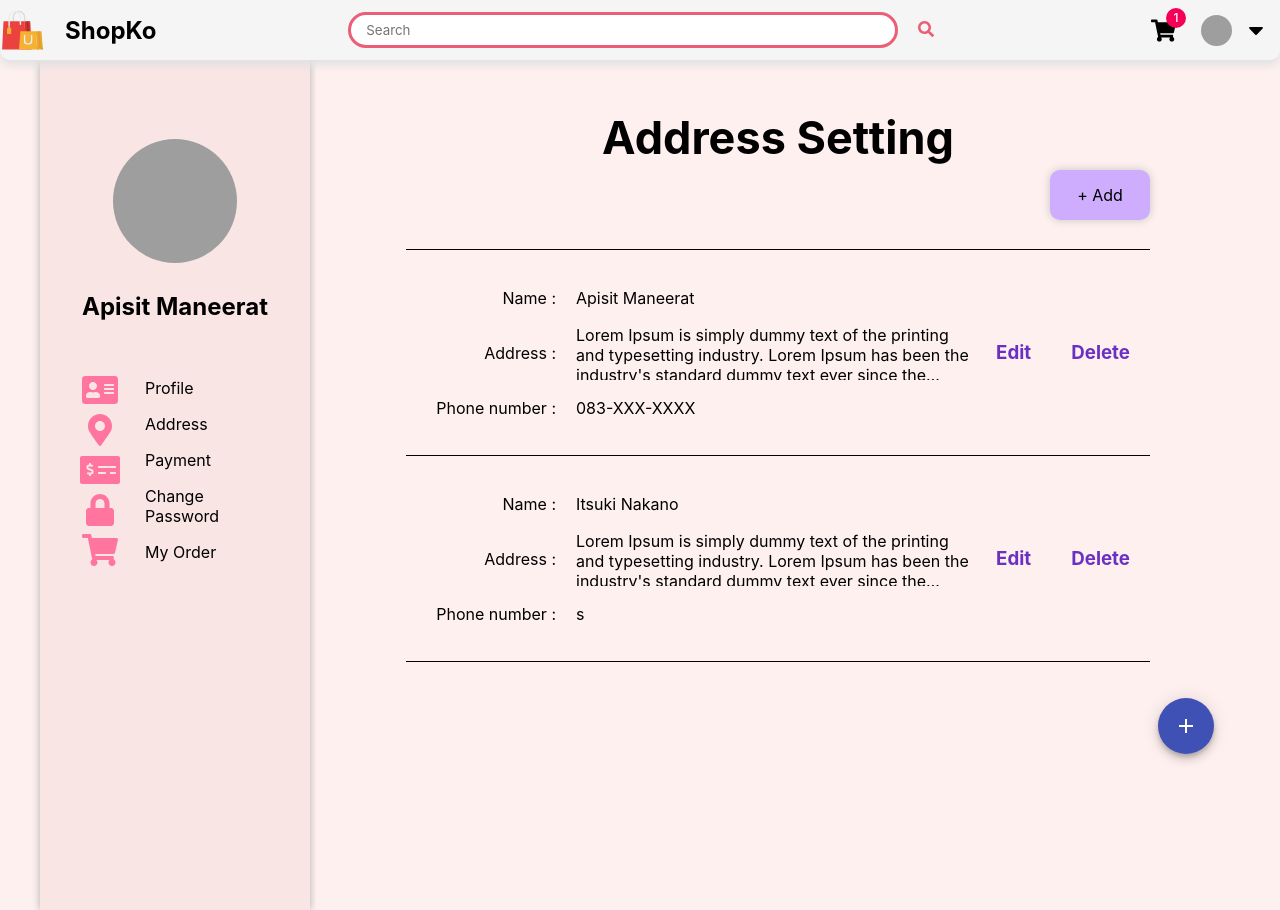
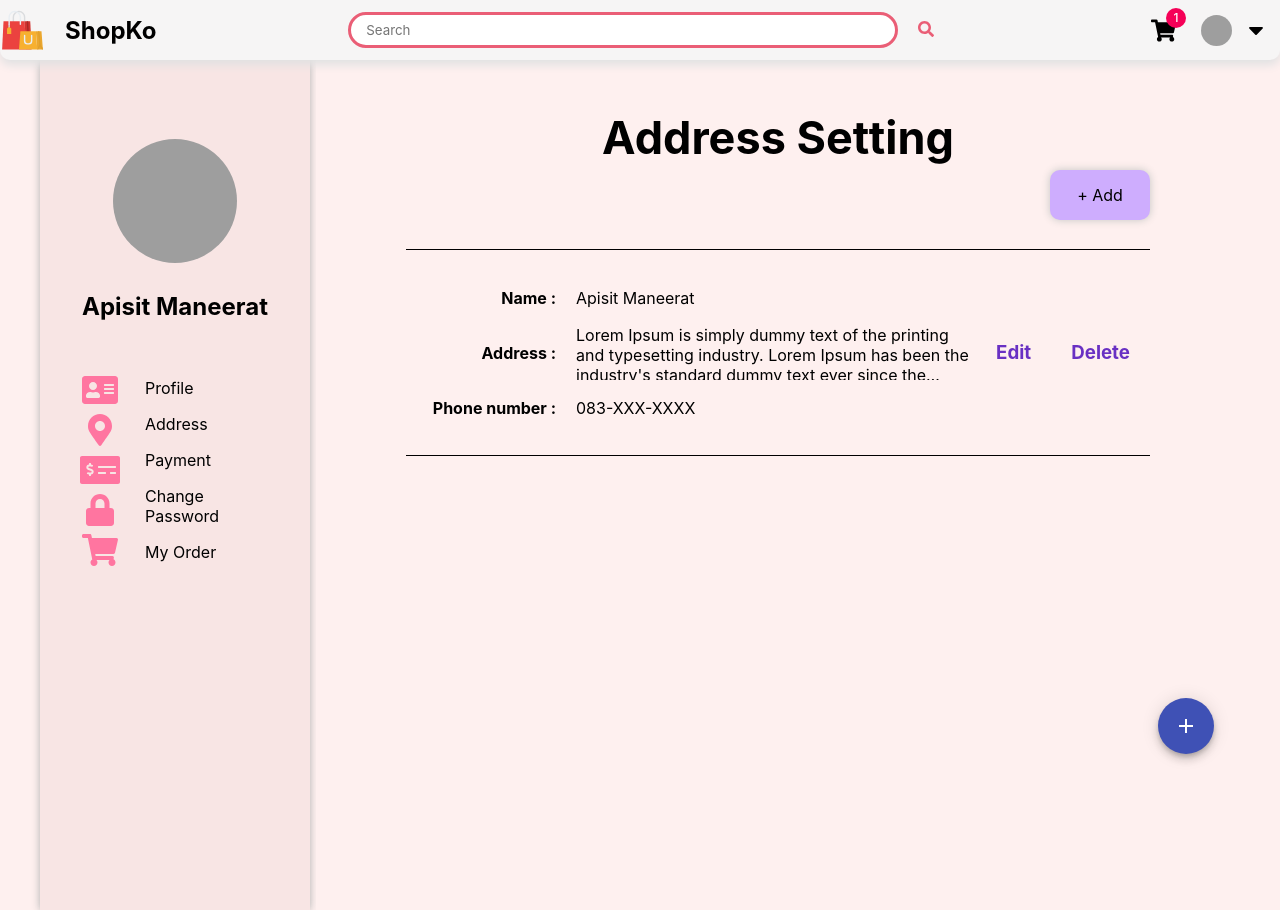
Before and after one commit to Mixko50/ShopKo, a Next.js app: page /account/address in a window 1280 px wide. Built offline with nearby package versions, Linux system fonts and the light colour scheme; grey boxes are pictures that could not be loaded.

Commit message:
[Edit] Bold text in account setting

```diff
--- a/pages/account/address.js
+++ b/pages/account/address.js
@@ -24,9 +24,13 @@ const address = () => {
                 </div>
                 <div className="setting-box">
                     <div className="address-setting">
-                        <div>Name :</div>
+                        <div>
+                            <h4>Name :</h4>
+                        </div>
                         <div>Apisit Maneerat</div>
-                        <div>Address :</div>
+                        <div>
+                            <h4>Address :</h4>
+                        </div>
                         <div>
                             <p className="address-detail">
                                 Lorem Ipsum is simply dummy text of the printing
@@ -44,47 +48,10 @@ const address = () => {
                                 of Lorem Ipsum.
                             </p>
                         </div>
-                        <div>Phone number :</div>
+                        <div>
+                            <h4>Phone number :</h4>
+                        </div>
                         <div>083-XXX-XXXX</div>
-                    </div>
-                    <div className="address-edit">
-                        <a
-                            href="#"
-                            onClick={() => {
-                                addressEditRef.current.open();
-                            }}
-                        >
-                            <h3>Edit</h3>
-                        </a>
-                        <a href="#">
-                            <h3>Delete</h3>
-                        </a>
-                    </div>
-                </div>
-                <div className="setting-box">
-                    <div className="address-setting">
-                        <div>Name :</div>
-                        <div>Itsuki Nakano</div>
-                        <div>Address :</div>
-                        <div>
-                            <p className="address-detail">
-                                Lorem Ipsum is simply dummy text of the printing
-                                and typesetting industry. Lorem Ipsum has been
-                                the industry's standard dummy text ever since
-                                the 1500s, when an unknown printer took a galley
-                                of type and scrambled it to make a type specimen
-                                book. It has survived not only five centuries,
-                                but also the leap into electronic typesetting,
-                                remaining essentially unchanged. It was
-                                popularised in the 1960s with the release of
-                                Letraset sheets containing Lorem Ipsum passages,
-                                and more recently with desktop publishing
-                                software like Aldus PageMaker including versions
-                                of Lorem Ipsum.
-                            </p>
-                        </div>
-                        <div>Phone number :</div>
-                        <div>s</div>
                     </div>
                     <div className="address-edit">
                         <a
```
Also changed, not shown: pages/account/changepass.js (+9 -3 lines), pages/account/profile.js (+18 -6 lines).
